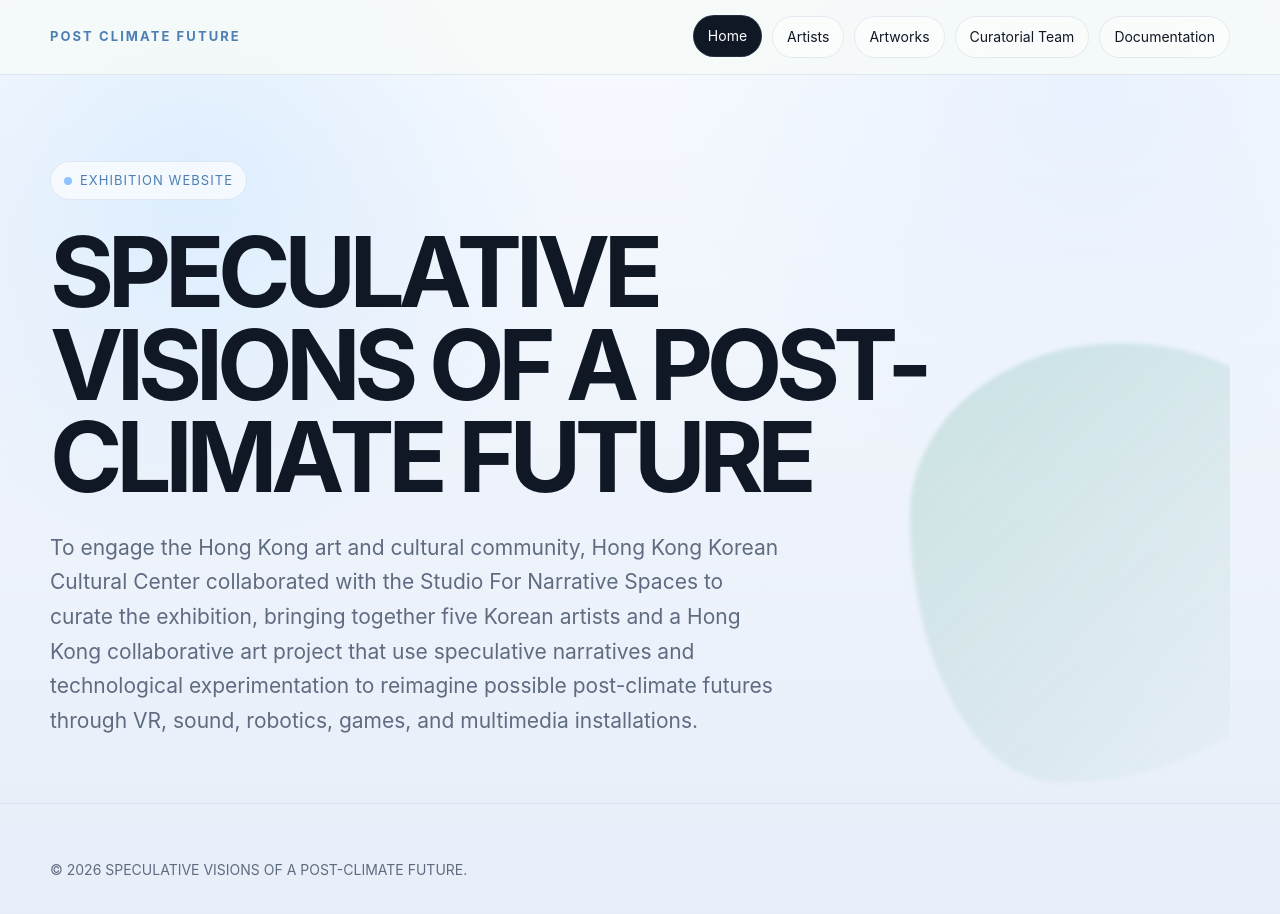
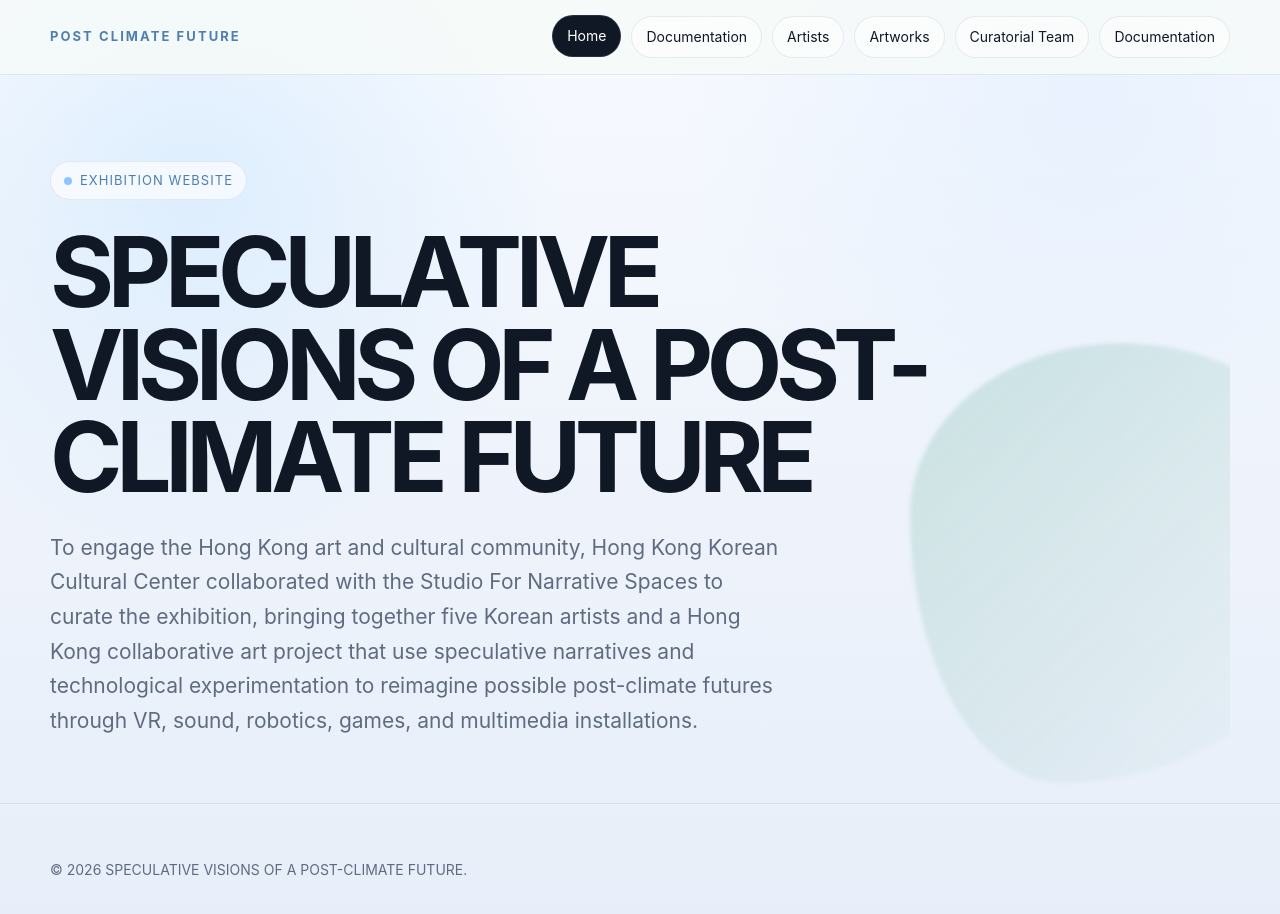
Before and after one commit to exhibitionarchive/kcc-post-climate-future, a plain HTML site: page index.html in a window 1280 px wide. Drawn offline with Linux system fonts and the light colour scheme.

Commit message:
Update index.html

```diff
--- a/index.html
+++ b/index.html
@@ -12,6 +12,7 @@
     <a class="brand" href="index.html">Post Climate Future</a>
     <nav class="nav-links" aria-label="Main navigation">
       <a href="index.html" class="active">Home</a>
+      <a href="about.html" class="">Documentation</a>
       <a href="artists.html" class="">Artists</a>
       <a href="artworks.html" class="">Artworks</a>
       <a href="curatorial-team.html" class="">Curatorial Team</a>
```
